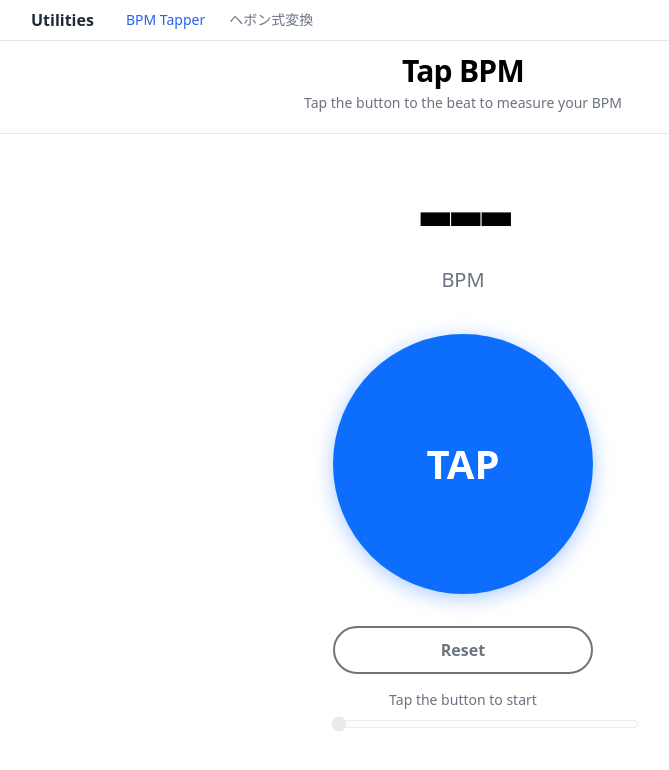
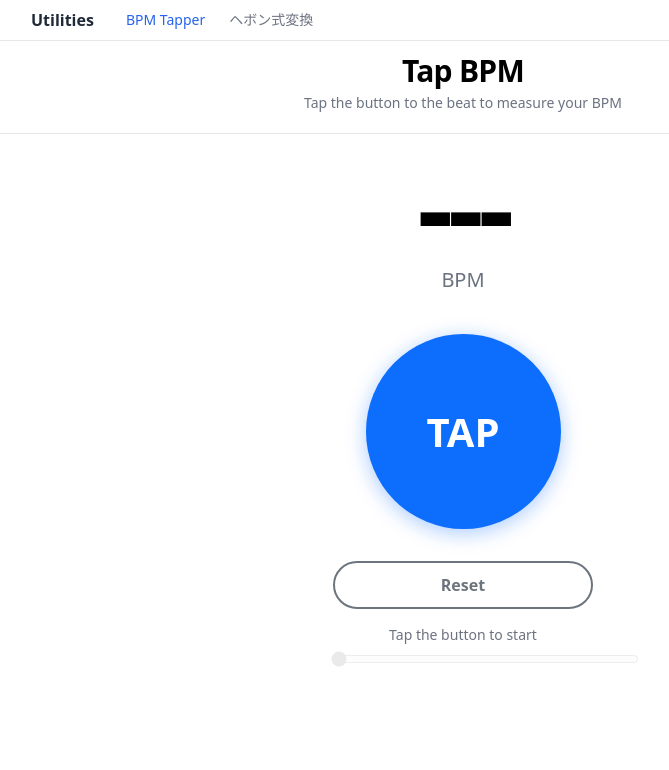
Before and after one commit to kuroto-96X/Utilities-Svelte, a SvelteKit app: page /bpm-tapper in a window 1280 px wide. Shown: the top 770 px of the page, without its empty margins (177-846 px from the left). Built offline with nearby package versions, Linux system fonts and the light colour scheme.

Commit message:
feat: BPM Tapperの修正
・TAPボタンの大きさを0.75倍に変更

```diff
--- a/src/routes/bpm-tapper/+page.svelte
+++ b/src/routes/bpm-tapper/+page.svelte
@@ -251,8 +251,8 @@
 
   .tap-button-wrapper {
     position: relative;
-    width: min(70vw, 260px);
-    height: min(70vw, 260px);
+    width: min(52.5vw, 195px);
+    height: min(52.5vw, 195px);
     display: flex;
     align-items: center;
     justify-content: center;
```
